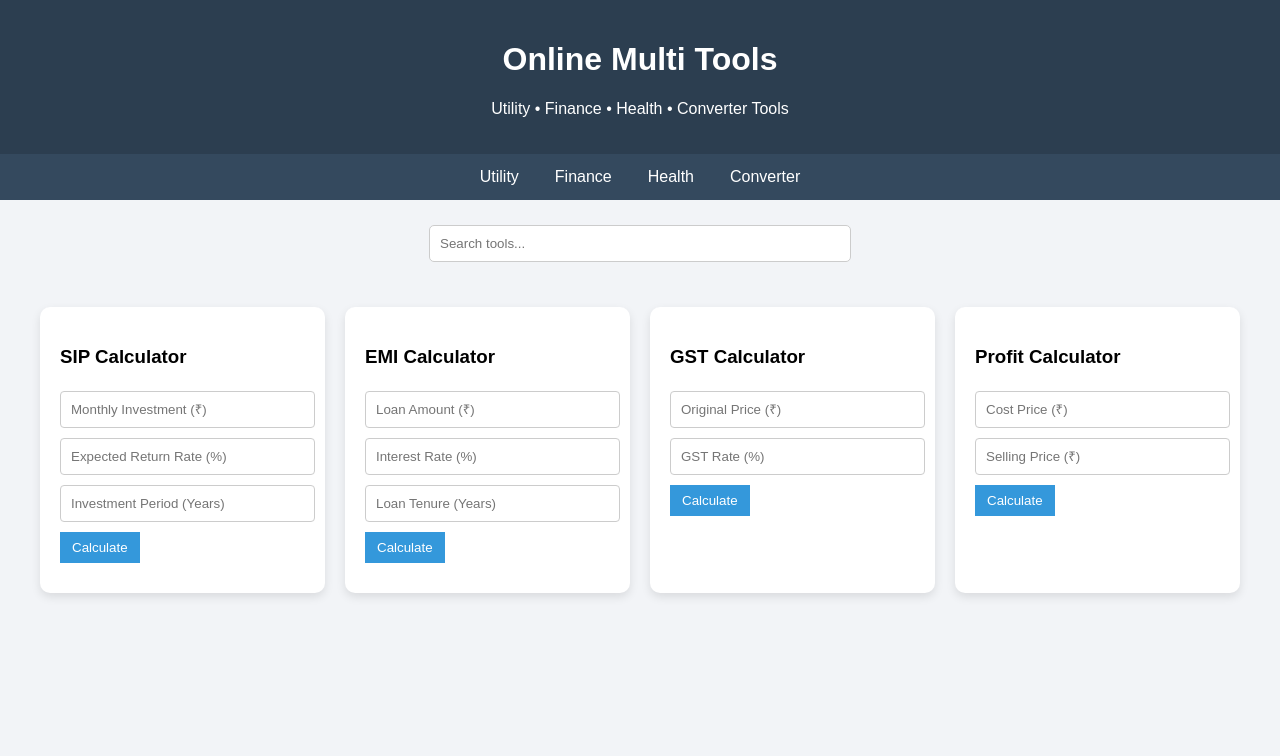
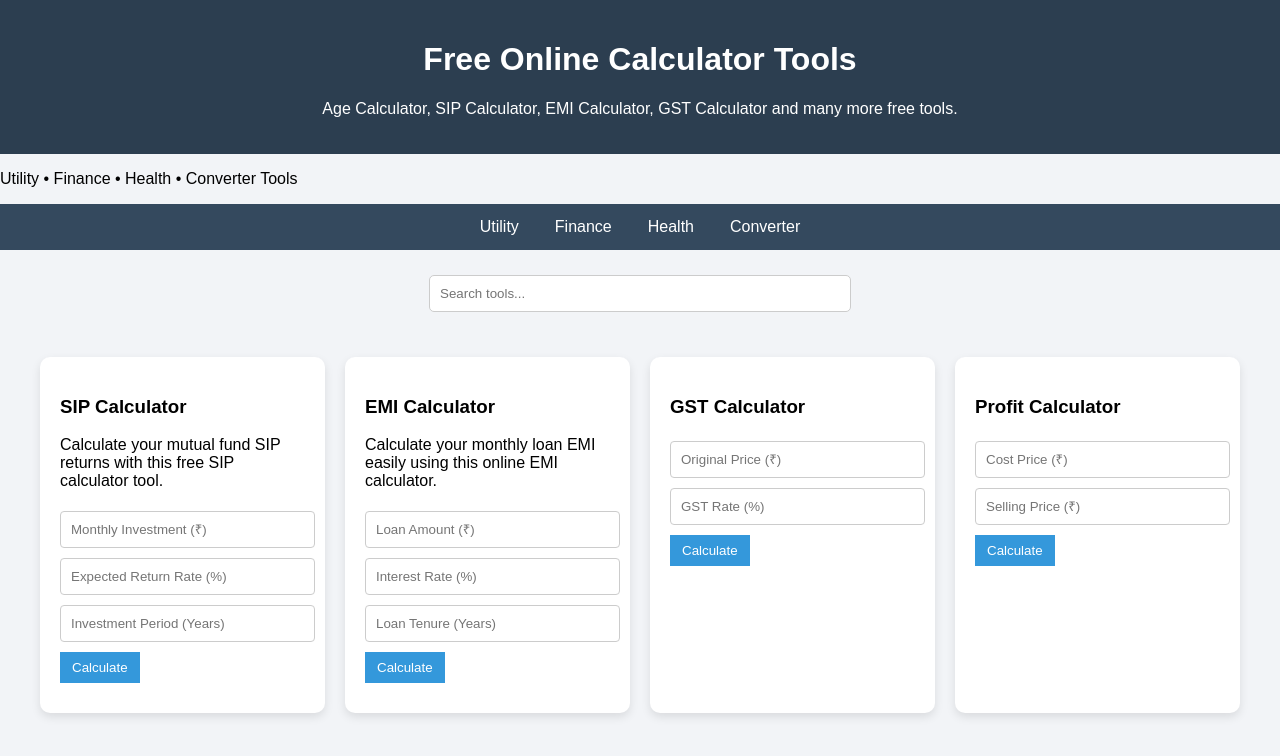
Before and after one commit to hanupawan0-wq/tools-website, a plain HTML site: page index.html in a window 1280 px wide. Both pictures are taken after a click on the button "Finance". Drawn offline with Linux system fonts and the light colour scheme.

Commit message:
Revise title and meta description in index.html
Updated page title and descriptions for better SEO.

```diff
--- a/index.html
+++ b/index.html
@@ -1,8 +1,8 @@
 <!DOCTYPE html>
 <html>
 <head><meta name="google-site-verification" content="14SBLzl-t9YokqhXmZsCCZ9gOhxt9b8ip7QzQRefzcI" />
-
-<title>Online Multi Tools</title>
+<meta name="description" content="Free online calculator tools including Age Calculator, SIP Calculator, EMI Calculator, GST Calculator, BMI Calculator and many more.">
+<title>Calc Toolkit – Free Online Age, SIP, EMI, GST & Finance Calculators</title>
 
 <meta name="viewport" content="width=device-width, initial-scale=1">
 
@@ -107,13 +107,10 @@ font-weight:bold;
 
 </style>
 
-</head>
-
-<body>
-
 <header>
-
-<h1>Online Multi Tools</h1>
+<h1>Free Online Calculator Tools</h1>
+<p>Age Calculator, SIP Calculator, EMI Calculator, GST Calculator and many more free tools.</p>
+</header>
 <p>Utility • Finance • Health • Converter Tools</p>
 
 </header>
@@ -141,6 +138,7 @@ font-weight:bold;
 <div class="tool">
 
 <h3>Age Calculator</h3>
+<p>Calculate your exact age in years, months and days using this free online age calculator.</p>
 
 <input type="date" id="dob">
 
@@ -188,6 +186,7 @@ font-weight:bold;
 <div class="tool">
 
 <h3>SIP Calculator</h3>
+<p>Calculate your mutual fund SIP returns with this free SIP calculator tool.</p>
 
 <input type="number" id="sipAmount" placeholder="Monthly Investment (₹)">
 
@@ -204,6 +203,7 @@ font-weight:bold;
 <div class="tool">
 
 <h3>EMI Calculator</h3>
+<p>Calculate your monthly loan EMI easily using this online EMI calculator.</p>
 
 <input type="number" id="loan" placeholder="Loan Amount (₹)">
 
```
